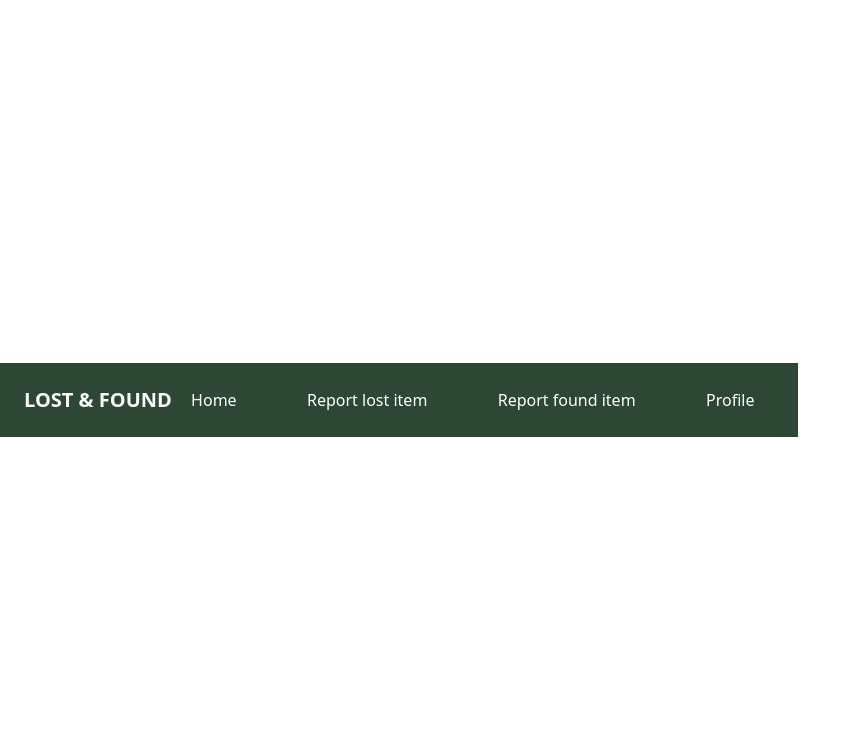
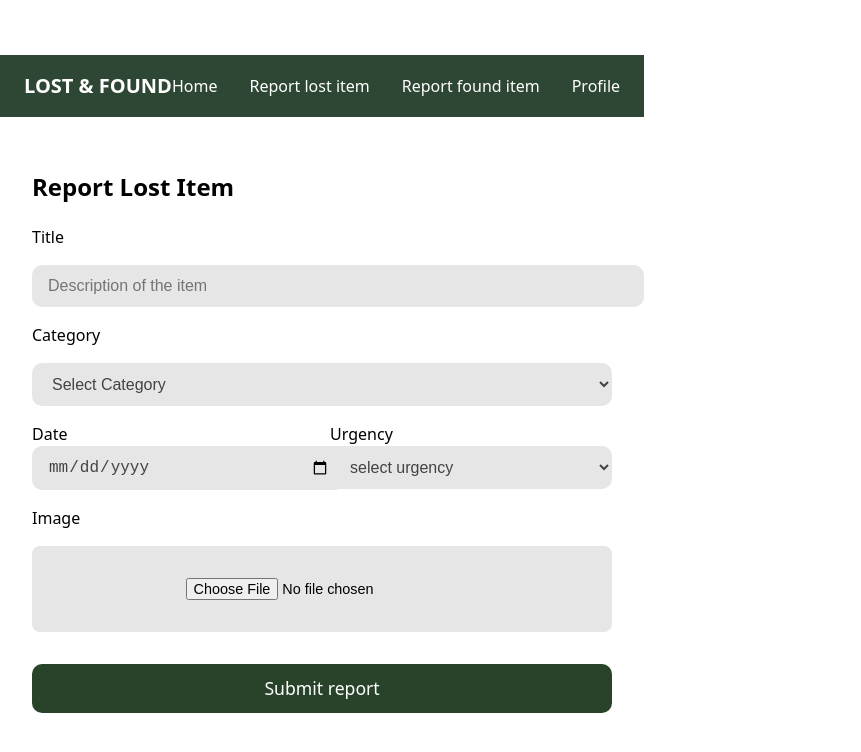
Before and after one commit to Hildah-art/MORINGA-SCHOOL-LOST-AND-FOUND, a React (Vite) app in the folder frontend/lost-and-found/: page /report-lost in a window 1280 px wide. Shown: the top 752 px of the page, without its empty margins (0-861 px from the left). Built offline with nearby package versions, Linux system fonts and the light colour scheme.

Commit message:
Add working report lost item form page

```diff
--- a/frontend/lost-and-found/src/App.jsx
+++ b/frontend/lost-and-found/src/App.jsx
@@ -4,7 +4,7 @@ import { BrowserRouter as Router, Routes, Route } from 'react-router-dom';
 import NavBar from './components/NabvBar';
 import LoginForm from './components/LoginForm';
 //import Home from './components/Home';
-//import ReportLost from './components/ReportLost';
+import ReportLostItem from './components/ReportLostItem';
 //import ReportFound from './components/ReportFound';
 //import Profile from './components/Profile';
 
@@ -15,6 +15,8 @@ const App = () => {
       <Routes>
 
         <Route path="/" element={<LoginForm />} />
+        <Route path="report-lost" element={<ReportLostItem />} />
+
 
 
       </Routes>
--- a/frontend/lost-and-found/src/components/NabvBar.jsx
+++ b/frontend/lost-and-found/src/components/NabvBar.jsx
@@ -1,15 +1,16 @@
-import "./NavBar.css";
+import { Link } from 'react-router-dom';
+import './NavBar.css';
 
 const NavBar = () => {
   return (
     <header className="navbar">
       <nav className="navbar-container">
-        <div className="logo">LOST & FOUND</div>
+        <Link to="/" className="logo">LOST & FOUND</Link>
         <div className="nav-links">
-          <button className="nav-btn">Home</button>
-          <button className="nav-btn">Report lost item</button>
-          <button className="nav-btn">Report found item</button>
-          <button className="nav-btn">Profile</button>
+          <Link to="/" className="nav-btn">Home</Link>
+          <Link to="/report-lost" className="nav-btn">Report lost item</Link>
+          <Link to="/report-found" className="nav-btn">Report found item</Link>
+          <Link to="/profile" className="nav-btn">Profile</Link>
         </div>
       </nav>
     </header>
--- a/frontend/lost-and-found/src/components/NavBar.css
+++ b/frontend/lost-and-found/src/components/NavBar.css
@@ -15,6 +15,10 @@
 .logo {
   font-size: 1.25rem;
   font-weight: bold;
+  color: white
+}
+.logo:hover{
+  color: white;
 }
 
 .nav-links {
@@ -35,4 +39,5 @@
   background-color: rgba(255, 255, 255, 0.1);
   border-radius: 6px;
   padding: 0.25rem 0.5rem;
+  color: white;
 }
--- a/frontend/lost-and-found/src/components/ReportLostItem.css
+++ b/frontend/lost-and-found/src/components/ReportLostItem.css
@@ -0,0 +1,65 @@
+.report-form-container {
+background-color: white;
+  padding: 2rem;
+  max-width: 600px;
+  margin: 0 auto;
+  color: black;
+}
+
+.report-form h2 {
+  margin-bottom: 1.5rem;
+  color: #f6f3f3;
+}
+
+.report-form {
+  display: flex;
+  flex-direction: column;
+  gap: 1rem;
+}
+
+input[type="text"],
+input[type="date"],
+select {
+  width: 100%;
+  padding: 0.75rem 1rem;
+  border-radius: 10px;
+  border: none;
+  background-color: #e6e6e6;
+  font-size: 1rem;
+  color: rgb(69, 66, 66);
+}
+
+.row {
+  display: flex;
+  gap: 1rem;
+}
+
+.half {
+  flex: 1;
+  display: flex;
+  flex-direction: column;
+}
+
+.upload-box {
+  background-color: #e6e6e6;
+  padding: 2rem;
+  display: flex;
+  align-items: center;
+  justify-content: center;
+  border-radius: 8px;
+}
+
+.upload-box input[type="file"] {
+  font-size: 0.9rem;
+}
+
+button[type="submit"] {
+  background-color: #29432b;
+  color: white;
+  font-size: 1.1rem;
+  padding: 0.8rem;
+  border: none;
+  border-radius: 10px;
+  margin-top: 1rem;
+  cursor: pointer;
+}
--- a/frontend/lost-and-found/src/components/ReportLostItem.jsx
+++ b/frontend/lost-and-found/src/components/ReportLostItem.jsx
@@ -0,0 +1,84 @@
+import React, { useState } from 'react';
+import './ReportLostItem.css';
+
+function ReportLostItem() {
+  const [formData, setFormData] = useState({
+    title: '',
+    category: '',
+    date: '',
+    urgency: '',
+    image: null,
+  });
+
+  const handleChange = (e) => {
+    const { name, value, files } = e.target;
+    if (name === 'image') {
+      setFormData({ ...formData, image: files[0] });
+    } else {
+      setFormData({ ...formData, [name]: value });
+    }
+  };
+
+  const handleSubmit = (e) => {
+    e.preventDefault();
+    console.log(formData);
+
+  };
+
+  return (
+    <div className="report-form-container">
+      <h2>Report Lost Item</h2>
+      <form onSubmit={handleSubmit} className="report-form">
+        <label>Title</label>
+        <input
+          type="text"
+          name="title"
+          placeholder="Description of the item"
+          value={formData.title}
+          onChange={handleChange}
+        />
+
+        <label>Category</label>
+        <select name="category" value={formData.category} onChange={handleChange}>
+          <option value="">Select Category</option>
+          <option value="Electronics">Electronics</option>
+          <option value="Clothing">Clothing</option>
+          <option value="Books">Books</option>
+          <option value="ID/Document">ID/Document</option>
+          <option value="Other">Other</option>
+        </select>
+
+        <div className="row">
+          <div className="half">
+            <label>Date</label>
+            <input
+              type="date"
+              name="date"
+              value={formData.date}
+              onChange={handleChange}
+            />
+          </div>
+
+          <div className="half">
+            <label>Urgency</label>
+            <select name="urgency" value={formData.urgency} onChange={handleChange}>
+              <option value="">select urgency</option>
+              <option value="High">High</option>
+              <option value="Medium">Medium</option>
+              <option value="Low">Low</option>
+            </select>
+          </div>
+        </div>
+
+        <label>Image</label>
+        <div className="upload-box">
+          <input type="file" name="image" accept="image/*" onChange={handleChange} />
+        </div>
+
+        <button type="submit">Submit report</button>
+      </form>
+    </div>
+  );
+}
+
+export default ReportLostItem;
```
